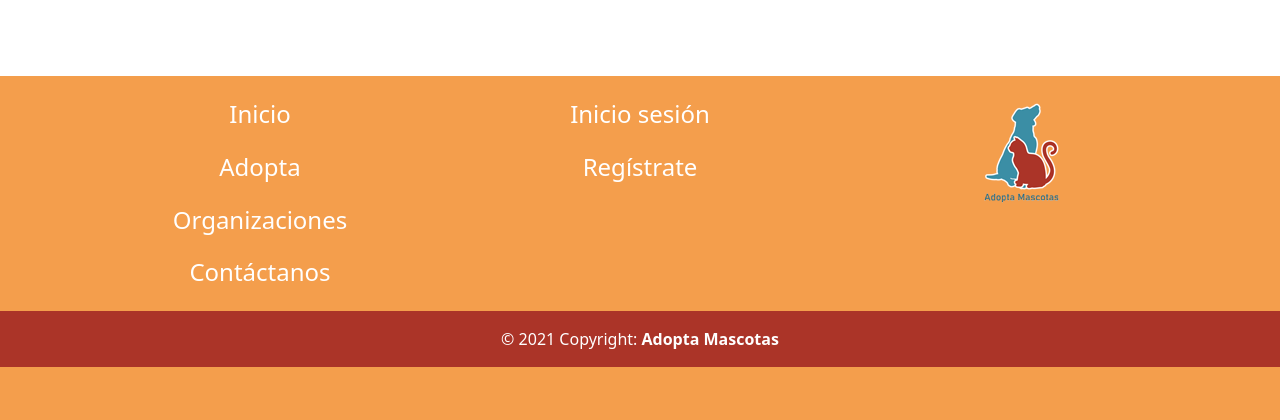
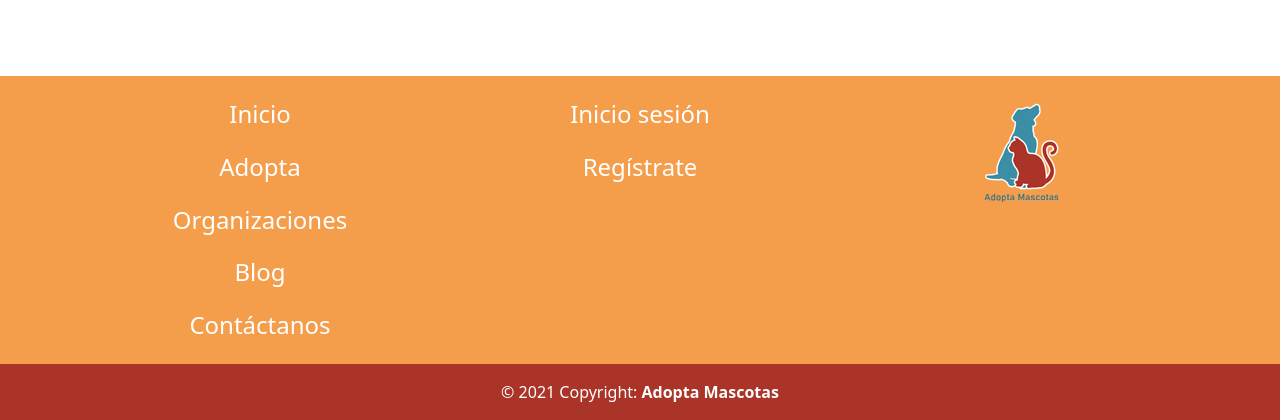
Before and after one commit to Alondraptr/AdoptaMascotas, a Django app: page /accounts/login/?next=/blog/create in a window 1280 px wide. Shown: the part 458-878 px from the top of the page. Before the commit the page ends 825 px from the top, so only its background shows below. Run offline with Django 3.2, Linux system fonts and the light colour scheme; some libraries are stand-ins or nearby versions.

Commit message:
Reparar footer

```diff
--- a/adoptamascota/adoptamascota/templates/layout.html
+++ b/adoptamascota/adoptamascota/templates/layout.html
@@ -61,9 +61,16 @@
       <div class="row">
         <div class="col-md-4">
           <ul class="list-unstyled text-center">
-            <li class="mb-4"> <h4> <a href="index.html" class="link-footer"> Inicio </a> </h4> </li>
-            <li class="mb-4"> <h4> <a href="adopta_index.html" class="link-footer"> Adopta </a> </h4> </li>
-            <li class="mb-4"> <h4> <a href="organizaciones_index.html" class="link-footer"> Organizaciones </a> </h4> </li>
+            <li class="mb-4"> <h4> <a href="/" class="link-footer"> Inicio </a> </h4> </li>
+             <li class="mb-4">
+          {% if user.is_authenticated %}
+          <h4><a class="link-footer" href="/pet/org">Adopta</a></h4>
+          {%else%}
+            <h4> <a class="link-footer"href="/pet">Adopta</a></h4>
+          {%endif%}
+          </li>
+            <li class="mb-4"> <h4> <a href="/organization" class="link-footer"> Organizaciones </a> </h4> </li>
+            <li class="mb-4"> <h4> <a href="/blog" class="link-footer"> Blog </a> </h4> </li>
             <li class="mb-4"><h4><a href="{% url 'contact_admin'%}" class="link-footer" >Contáctanos</a></h4></li>
           </ul>
         </div>
--- a/adoptamascota/organization/views.py
+++ b/adoptamascota/organization/views.py
@@ -57,7 +57,7 @@ class OrganizationCreateView(LoginRequiredMixin, CreateView):
 
 class OrganizationUpdateView(LoginRequiredMixin,SuccessMessageMixin, UpdateView):
     model = Organization
-   #form_class = OrganizationForm
+    form_class = OrganizationForm
     template_name = 'organization/form.html'
 
     def get_context_data(self, **kwargs):
```
Also changed, not shown: adoptamascota/media/blog_img/Captura_de_pantalla_de_2021-06-03_18-24-52.png (added), adoptamascota/media/blog_img/Captura_de_pantalla_de_2021-06-04_15-36-29.png (added), adoptamascota/media/blog_img/Captura_de_pantalla_de_2021-06-04_15-36-29_kZ1g6X9.png (added), adoptamascota/media/pet_img/Captura_de_pantalla_de_2021-05-29_22-49-28.png (added), adoptamascota/media/pet_img/Captura_de_pantalla_de_2021-05-29_23-12-56.png (added), adoptamascota/media/pet_img/Captura_de_pantalla_de_2021-06-04_15-36-29.png (added), adoptamascota/media/pet_img/Captura_de_pantalla_de_2021-06-04_19-02-35.png (added), adoptamascota/media/pet_img/Captura_de_pantalla_de_2021-06-04_23-09-26.png (added).
